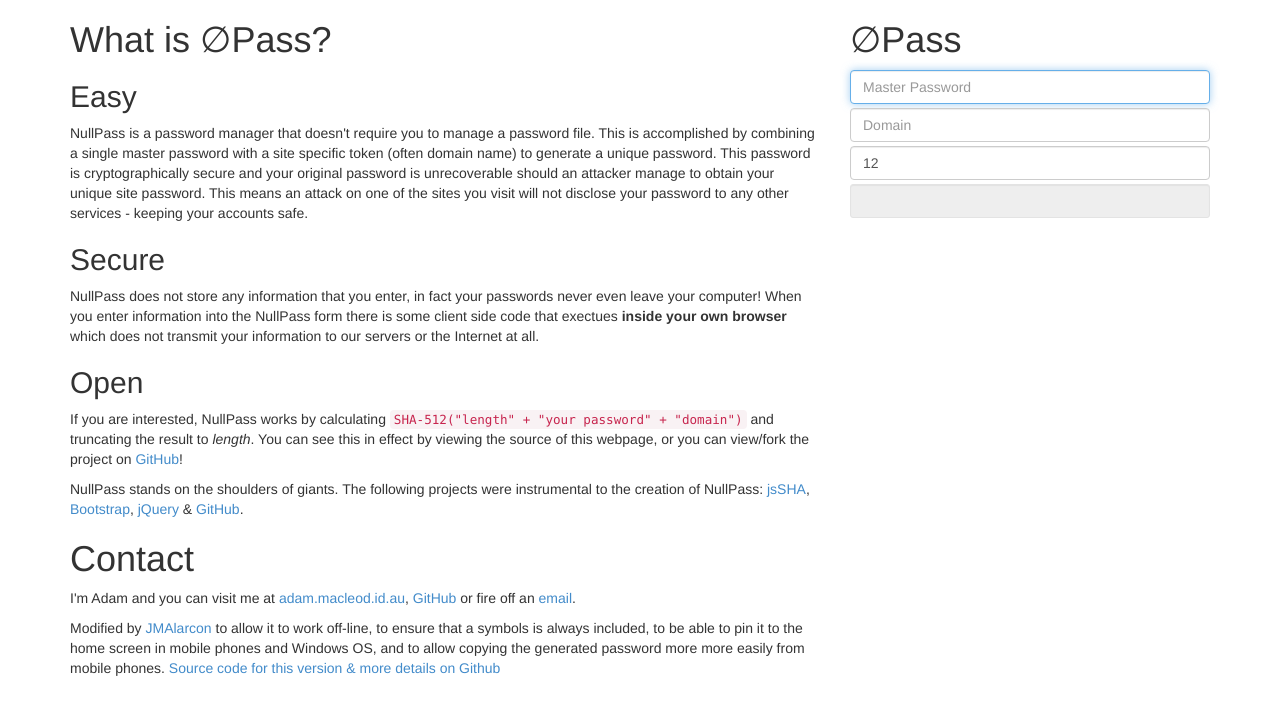
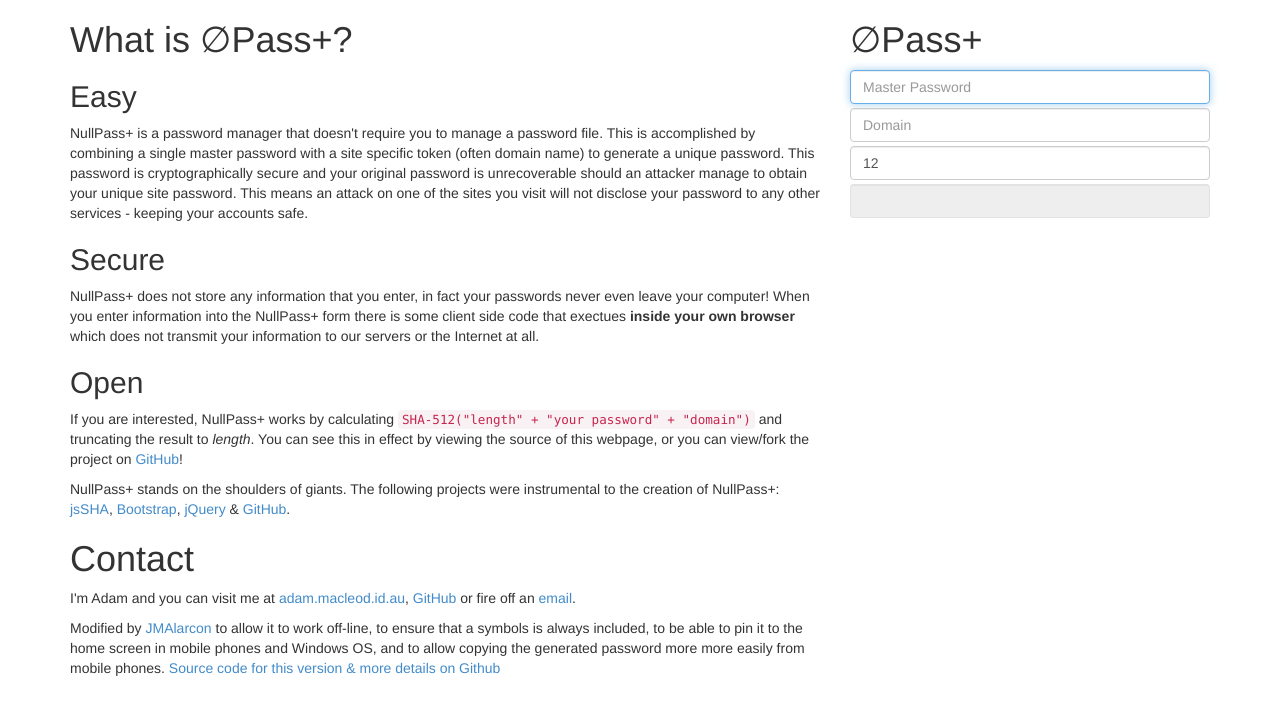
Before and after one commit to jmalarcon/NullPassPlus, a plain HTML site: page index.html in a window 1280 px wide. Drawn offline with Linux system fonts and the light colour scheme; a script that the page names is missing.

Commit message:
Tweaking of the app's name

```diff
--- a/index.html
+++ b/index.html
@@ -4,7 +4,7 @@
     <meta charset="utf-8">
     <meta http-equiv="X-UA-Compatible" content="IE=edge">
     <meta name="viewport" content="width=device-width, initial-scale=1.0">
-    <meta name="description" content="NullPass provides you with a unique password for every service you use without the cumbersome task of managing a password file!">
+    <meta name="description" content="NullPass+ provides you with a unique password for every service you use without the cumbersome task of managing a password file!">
     <meta name="author" content="Adam MacLeod">
     <link rel="apple-touch-icon" sizes="57x57" href="favicons/apple-touch-icon-57x57.png">
 	<link rel="apple-touch-icon" sizes="60x60" href="favicons/apple-touch-icon-60x60.png">
@@ -28,7 +28,7 @@
 	<meta name="msapplication-config" content="favicons/browserconfig.xml">
 	<meta name="theme-color" content="#ffffff">
 
-    <title>NullPass</title>
+    <title>NullPass+</title>
     <link href="bootstrap/css/bootstrap.min.css" rel="stylesheet">
 
     <!-- HTML5 shim and Respond.js IE8 support of HTML5 elements and media queries -->
@@ -48,7 +48,7 @@
       <div class="row">
 
         <div class="col-xs-12 col-sm-4 col-sm-push-8">
-          <h1>&#8709;Pass</h1>
+          <h1>&#8709;Pass+</h1>
           <form role="form">
             <input type="password" id="master"   class="form-control frm-input" placeholder="Master Password" required autofocus>
             <input type="text"     id="domain"   class="form-control frm-input" placeholder="Domain" required autocomplete="off">
@@ -59,23 +59,23 @@
 
         <div class="col-xs-12 col-sm-8 col-sm-pull-4">
           <div id="about">
-            <h1>What is &#8709;Pass?</h1>
+            <h1>What is &#8709;Pass+?</h1>
             <h2>Easy</h2>
             <p>
-              NullPass is a password manager that doesn't require you to manage a password file. This is accomplished by combining a single master password with a site specific token (often domain name) to generate a unique password. This password is cryptographically secure and your original password is unrecoverable should an attacker manage to obtain your unique site password. This means an attack on one of the sites you visit will not disclose your password to any other services - keeping your accounts safe.
+              NullPass+ is a password manager that doesn't require you to manage a password file. This is accomplished by combining a single master password with a site specific token (often domain name) to generate a unique password. This password is cryptographically secure and your original password is unrecoverable should an attacker manage to obtain your unique site password. This means an attack on one of the sites you visit will not disclose your password to any other services - keeping your accounts safe.
             </p>
 
             <h2>Secure</h2>
             <p>
-              NullPass does not store any information that you enter, in fact your passwords never even leave your computer! When you enter information into the NullPass form there is some client side code that exectues <strong>inside your own browser</strong> which does not transmit your information to our servers or the Internet at all.
+              NullPass+ does not store any information that you enter, in fact your passwords never even leave your computer! When you enter information into the NullPass+ form there is some client side code that exectues <strong>inside your own browser</strong> which does not transmit your information to our servers or the Internet at all.
             </p>
 
             <h2>Open</h2>
             <p>
-              If you are interested, NullPass works by calculating <code>SHA-512("length" + "your password" + "domain")</code> and truncating the result to <em>length</em>. You can see this in effect by viewing the source of this webpage, or you can view/fork the project on <a href="https://github.com/adammacleod/nullpass">GitHub</a>!
+              If you are interested, NullPass+ works by calculating <code>SHA-512("length" + "your password" + "domain")</code> and truncating the result to <em>length</em>. You can see this in effect by viewing the source of this webpage, or you can view/fork the project on <a href="https://github.com/adammacleod/nullpass">GitHub</a>!
             </p>
             <p>
-              NullPass stands on the shoulders of giants. The following projects were instrumental to the creation of NullPass:
+              NullPass+ stands on the shoulders of giants. The following projects were instrumental to the creation of NullPass+:
               <a href="http://caligatio.github.io/jsSHA/">jsSHA</a>,
               <a href="http://getbootstrap.com/">Bootstrap</a>,
               <a href="http://jquery.com/">jQuery</a> &amp;
```
